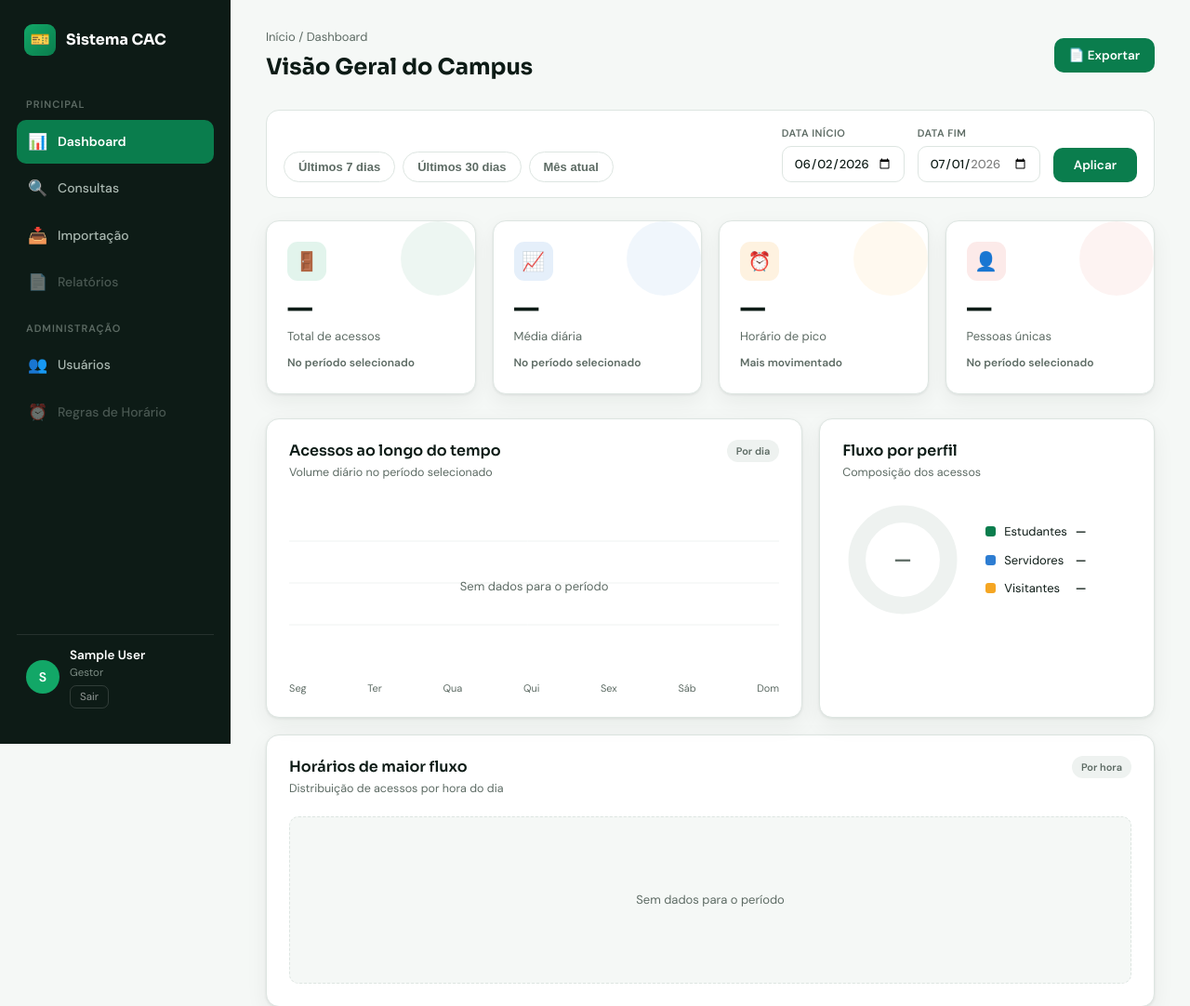
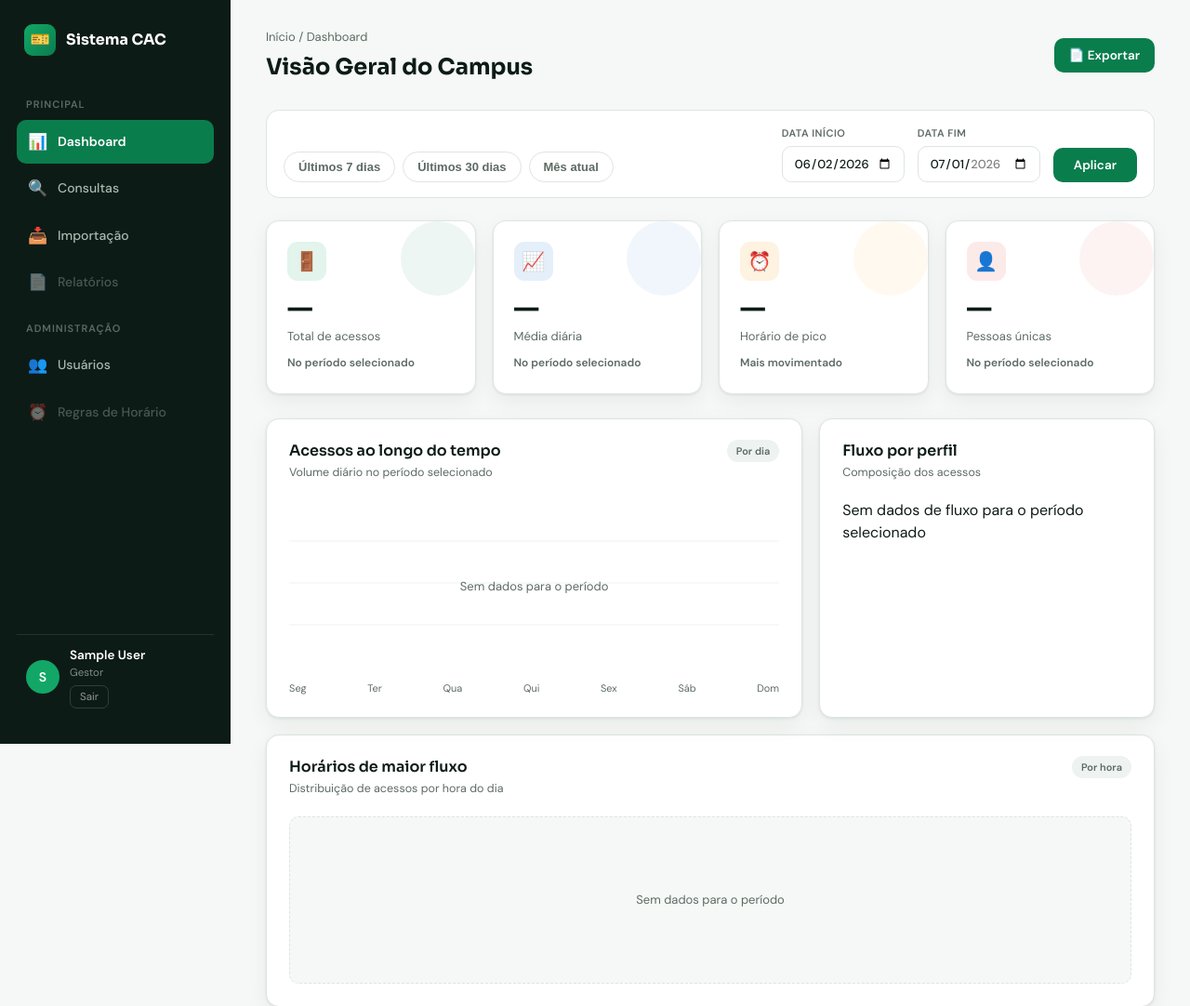
Before and after one commit to ricardo-rals/controle_catraca, a Django app: page /dashboard/ in a window 1280 px wide. Shown: the top 1082 px of the page at 93% size. Run offline with Django 5.2, Linux system fonts and the light colour scheme; the visitor is signed in with stand-in values (Sample User, id 1); data that the repository does not hold is empty; some libraries are stand-ins or nearby versions.

Commit message:
feat(HU-036): grafico de fluxo

```diff
--- a/apps/usuarios/views.py
+++ b/apps/usuarios/views.py
@@ -9,6 +9,7 @@ from .forms import UsuarioSistemaForm
 from django.shortcuts import get_object_or_404
 from django.contrib.auth.decorators import login_required
 from apps.acessos.models import RegistroAcesso
+from apps.analytics.services import fluxo_por_tipo, fluxo_por_ponto
 from django.views.generic import ListView
 from .mixins import PerfilRequeridoMixin, perfil_requerido
 from django.contrib.auth.views import LoginView
@@ -146,6 +147,13 @@ def _contexto_dashboard(request):
     if data_fim:
         queryset = queryset.filter(timestamp__date__lte=data_fim)
 
+    # Otimiza relações usadas pelos serviços de agregação.
+    qs_para_analise = queryset.select_related("ponto_acesso")
+
+    # HU-036 — composições de fluxo por tipo e por ponto de acesso.
+    fluxo_tipo = fluxo_por_tipo(qs_para_analise)
+    fluxo_ponto = fluxo_por_ponto(qs_para_analise)
+
     return {
         "queryset": queryset,  # base já filtrada para as HUs 033–036
         "data_inicio": data_inicio.isoformat() if data_inicio else "",
@@ -157,8 +165,8 @@ def _contexto_dashboard(request):
         "pessoas_unicas": None,
         "serie_volume": None,
         "picos_hora": None,
-        "fluxo_tipo": None,
-        "fluxo_ponto": None,
+        "fluxo_tipo": fluxo_tipo,
+        "fluxo_ponto": fluxo_ponto,
     }
 
 
--- a/static/css/dashboard.css
+++ b/static/css/dashboard.css
@@ -146,6 +146,32 @@
   margin-bottom: 18px;
 }
 
+/* HU-036: Grid responsivo para gráficos de fluxo */
+.charts-grid {
+  display: grid;
+  grid-template-columns: 1fr 1fr;
+  gap: 16px;
+  align-items: stretch;
+}
+
+.chart-card {
+  background: #fff;
+  border: 1px solid var(--linha);
+  border-radius: 10px;
+  padding: 12px;
+  box-shadow: var(--sombra);
+  transition: transform .18s ease, box-shadow .18s ease;
+  display: flex;
+  align-items: center;
+  justify-content: center;
+  min-height: 380px;
+}
+
+.chart-card:hover { transform: translateY(-6px); box-shadow: 0 12px 30px rgba(0,0,0,0.08); }
+
+/* Evita redimensionamento infinito do Chart.js */
+.chart-card canvas { width: 100% !important; height: 100% !important; max-height: 380px; }
+
 /* Gráfico de linha SVG */
 .linha-svg { width: 100%; height: 180px; }
 
@@ -223,4 +249,5 @@
 @media (max-width: 880px) {
   .kpis { grid-template-columns: repeat(2, 1fr); }
   .grid-graficos { grid-template-columns: 1fr; }
+  .charts-grid { grid-template-columns: 1fr; }
 }
--- a/templates/partials/dashboard_widgets.html
+++ b/templates/partials/dashboard_widgets.html
@@ -69,18 +69,82 @@
         <div class="leg">Composição dos acessos</div>
       </div>
     </div>
-    <!-- Anel vazio; os segmentos são preenchidos na HU-036 -->
-    <div class="donut-wrap">
-      <svg width="130" height="130" viewBox="0 0 42 42">
-        <circle cx="21" cy="21" r="15.9" fill="transparent" stroke="#eef2f0" stroke-width="6"/>
-        <text x="21" y="23" text-anchor="middle" font-size="6" font-weight="700" font-family="Sora" fill="#5d6b64">—</text>
-      </svg>
-      <div class="legenda-donut">
-        <div class="item"><span class="pnt" style="background:#0a7d4d"></span> Estudantes <span class="pct">—</span></div>
-        <div class="item"><span class="pnt" style="background:#2d7dd2"></span> Servidores <span class="pct">—</span></div>
-        <div class="item"><span class="pnt" style="background:#f5a623"></span> Visitantes <span class="pct">—</span></div>
+      <!-- HU-036: Gráfico de composição por tipo e barras por ponto (Chart.js) -->
+      {% if not fluxo_tipo and not fluxo_ponto %}
+      <div class="donut-wrap">
+        <div class="sem-dados">Sem dados de fluxo para o período selecionado</div>
       </div>
-    </div>
+      {% else %}
+      <div class="donut-wrap charts-grid">
+        <div class="chart-card">
+          <canvas id="chart-fluxo-tipo" width="400" height="380"></canvas>
+        </div>
+        <div class="chart-card">
+          <canvas id="chart-fluxo-ponto" width="400" height="380"></canvas>
+        </div>
+      </div>
+
+      {{ fluxo_tipo|json_script:"fluxo-tipo-data" }}
+      {{ fluxo_ponto|json_script:"fluxo-ponto-data" }}
+
+      <script>
+        (function(){
+          const tipo = JSON.parse(document.getElementById('fluxo-tipo-data').textContent || '[]');
+          const ponto = JSON.parse(document.getElementById('fluxo-ponto-data').textContent || '[]');
+
+          // Pizza: composição por tipo
+          const ctxTipo = document.getElementById('chart-fluxo-tipo').getContext('2d');
+          const labelsTipo = tipo.map(t => t.tipo || '—');
+          const dataTipo = tipo.map(t => t.total || 0);
+          const totalTipo = dataTipo.reduce((a,b)=>a+b,0);
+
+          const chartTipoExistente = Chart.getChart(ctxTipo.canvas);
+          if (chartTipoExistente) chartTipoExistente.destroy();
+
+          new Chart(ctxTipo, {
+            type: 'pie',
+            data: {
+              labels: labelsTipo,
+              datasets: [{ data: dataTipo, backgroundColor: ['#0a7d4d','#2d7dd2','#f5a623','#9b59b6'] }]
+            },
+            options: {
+              plugins: {
+                tooltip: {
+                  callbacks: {
+                    label: (ctx) => {
+                      const val = ctx.raw || 0;
+                      const pct = totalTipo ? Math.round((val / totalTipo) * 100) : 0;
+                      return `${ctx.label}: ${pct}% (${val} acessos)`;
+                    }
+                  }
+                }
+              }
+            }
+          });
+
+          // Barras: fluxo por ponto
+          const ctxPonto = document.getElementById('chart-fluxo-ponto').getContext('2d');
+          const labelsPonto = ponto.map(p => p.ponto || '—');
+          const dataPonto = ponto.map(p => p.total || 0);
+
+          const chartPontoExistente = Chart.getChart(ctxPonto.canvas);
+          if (chartPontoExistente) chartPontoExistente.destroy();
+
+          new Chart(ctxPonto, {
+            type: 'bar',
+            data: {
+              labels: labelsPonto,
+              datasets: [{ label: 'Acessos', data: dataPonto, backgroundColor: '#2d7dd2' }]
+            },
+            options: {
+              scales: {
+                y: { beginAtZero: true, ticks: { precision: 0 } }
+              }
+            }
+          });
+        })();
+      </script>
+      {% endif %}
   </div>
 </div>
 
```
Also changed, not shown: apps/analytics/tests.py (+48 -0 lines).
